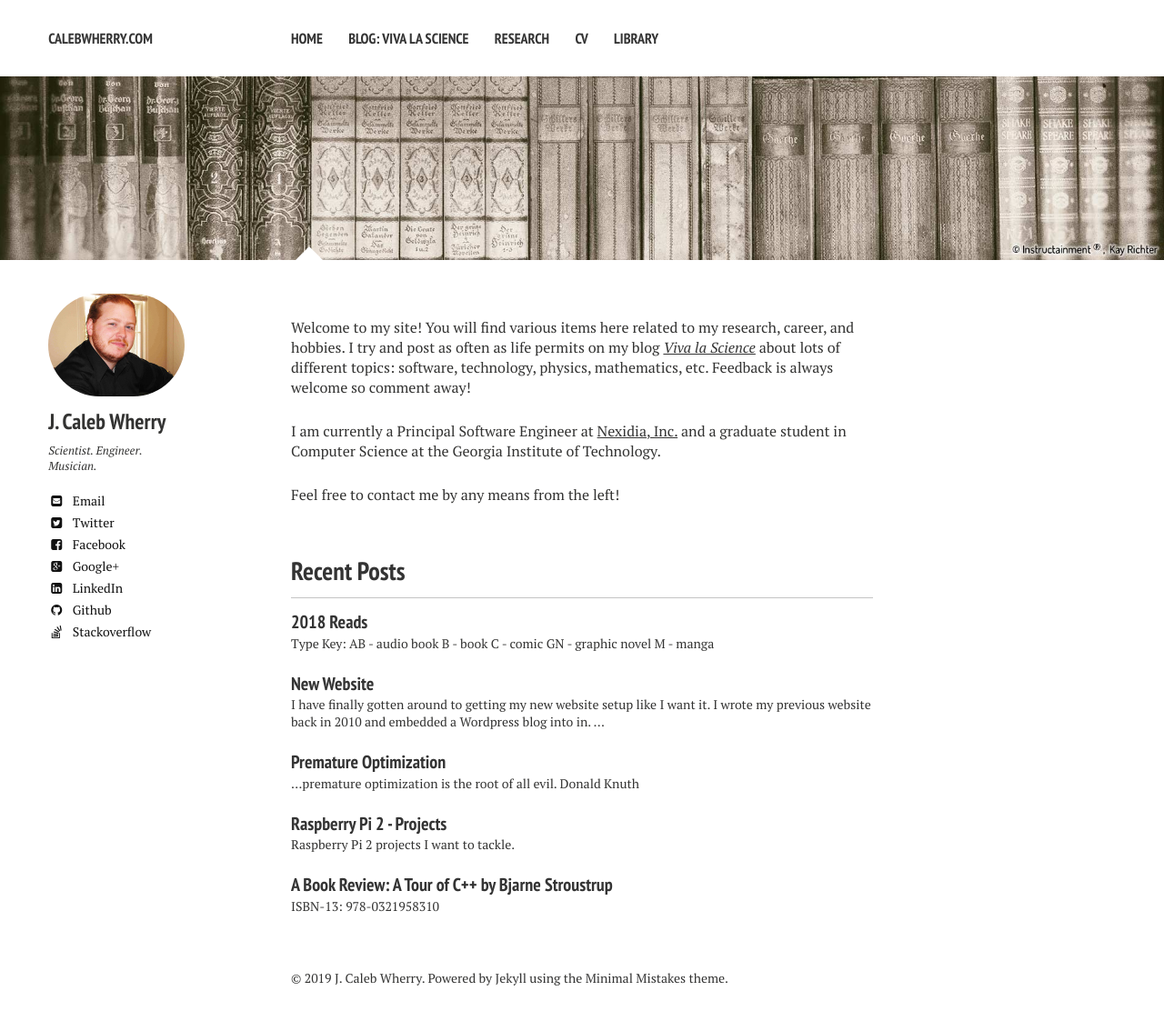
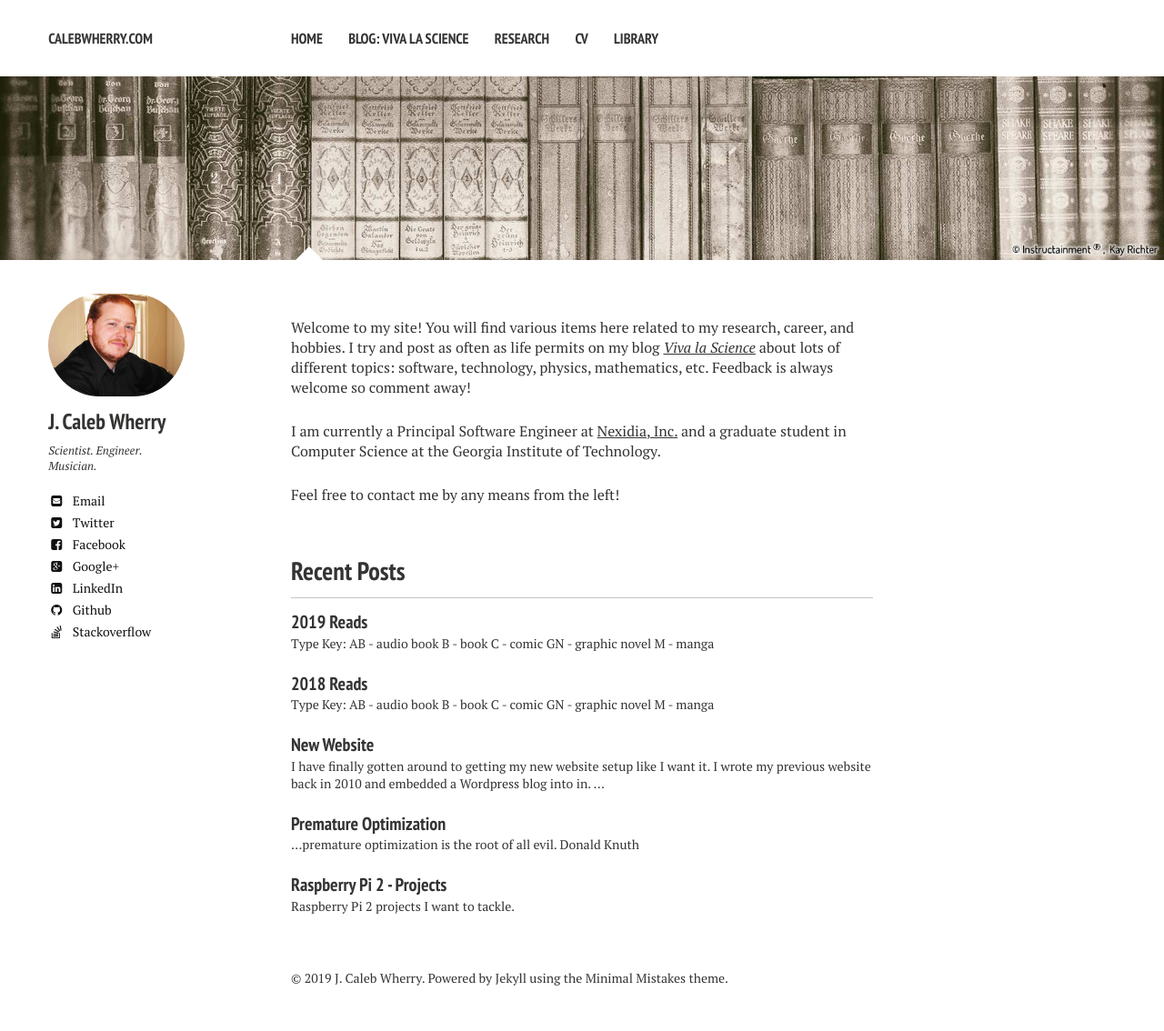
Before and after one commit to calebwherry/calebwherry.github.io, a Jekyll site: the page built from index.md, in a window 1280 px wide. Shown: the whole page at 91% size. Built offline with Jekyll 4.4.1, drawn with Linux system fonts in a browser that asks for light colours; nearby versions of some CDN libraries.

Commit message:
Added new 2019 Reads post

```diff
--- a/_posts/2018-12-31-2018-Reads.md
+++ b/_posts/2018-12-31-2018-Reads.md
@@ -11,7 +11,7 @@
   - books
   - comics
 tags:
-  - books
+  - reads
 image:
   feature: main-banner-2.jpg
 ---
--- /dev/null
+++ b/_posts/2019-01-01-2019-Reads.md
@@ -0,0 +1,35 @@
+---
+layout: post
+title: '2019 Reads'
+date: 2019-01-01
+modified:
+draft: false
+published: true
+comments: true
+share: true
+categories:
+  - books
+  - comics
+tags:
+  - reads
+image:
+  feature: main-banner-2.jpg
+---
+
+Type Key:
+* AB - audio book
+* B - book
+* C - comic
+* GN - graphic novel
+* M - manga
+
+# Reads
+
+| Name                               | Author    | Type  | Volumes | Month Read   | Notes               |
+|:-----------------------------------|:----------|:------|:--------|:-------------|:--------------------|
+| Origin                             | Brown     | B     |         | Jan          |                     |
+|------------------------------------|-----------|-------|---------|--------------|---------------------|
+| Currently Reading                  |           |       |         |              |                     |
+|------------------------------------|-----------|-------|---------|--------------|---------------------|
+| The Emperor of All Maladies        | Mukherjee | B     |         |              |                     |
+|------------------------------------|-----------|-------|---------|--------------|---------------------|
```
Also changed, not shown: _drafts/2019-Reads.md (deleted, +0 -37 lines).
